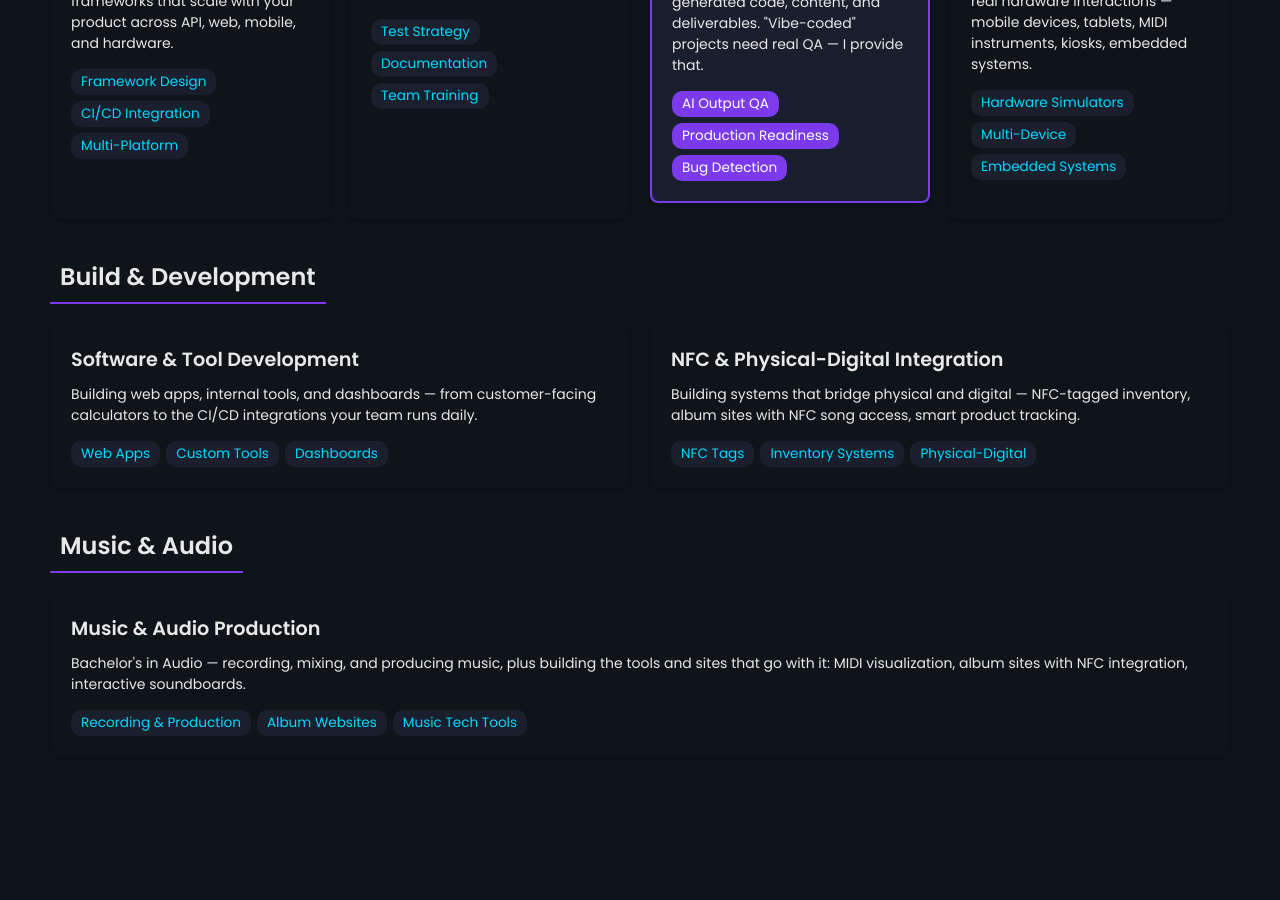
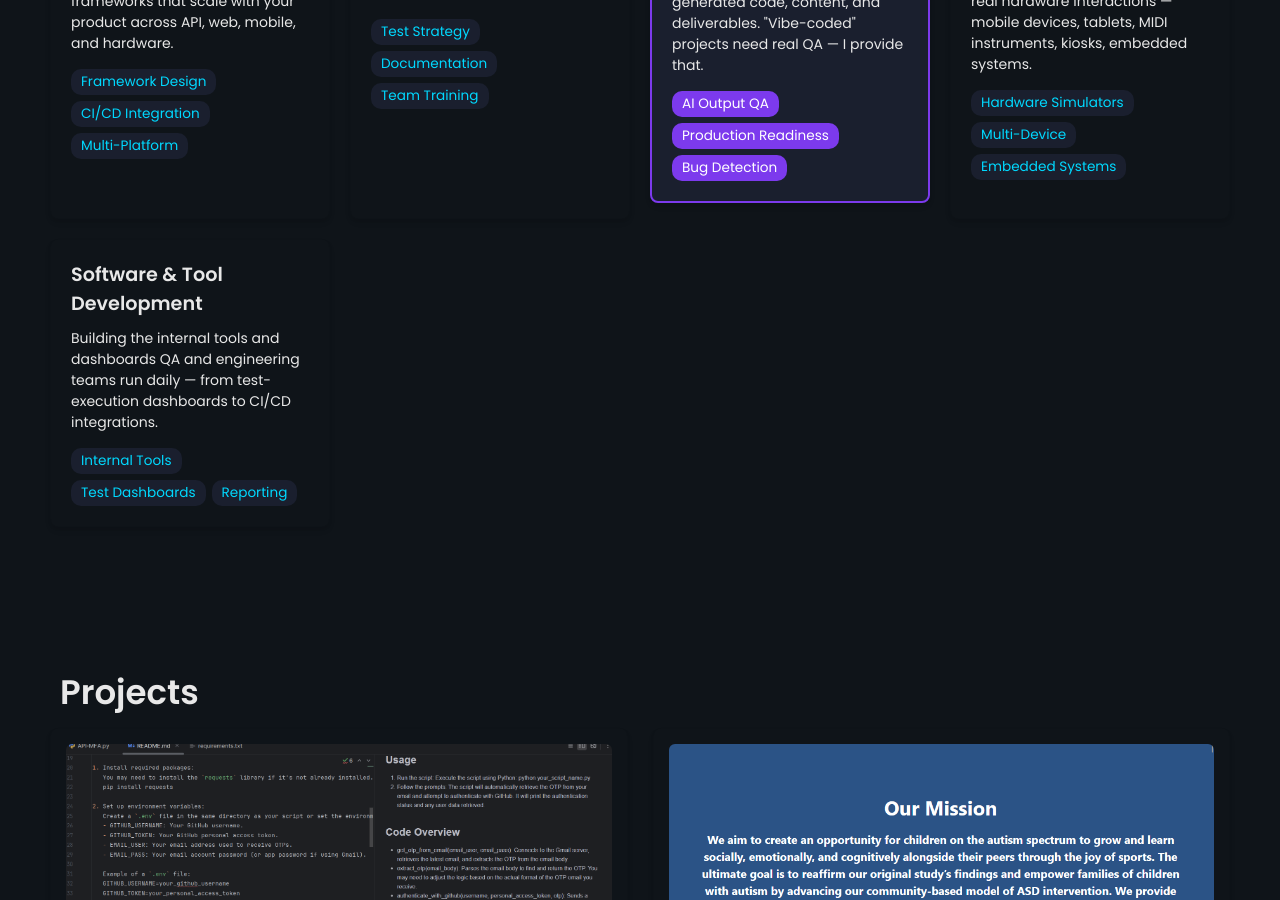
Before and after one commit to fernando-dz/fernando-dz.github.io, a Jekyll site: the page built from index.html, in a window 1280 px wide and 900 px high, scrolled down 1331 px. Built offline with Jekyll 4.4.1, drawn with Linux system fonts in a browser that asks for light colours.

Commit message:
Trim Services to QA-only, fold tooling into one category
Per resume-critique review: a Services section listing Music & Audio
Production and NFC alongside QA & Testing directly worked against the
critique's core finding that the portfolio and resume don't tell "one
consistent professional story." Removes Music & Audio and NFC entirely
from this site (they belong on graba.me, where the audience/positioning
actually fits) and folds Software & Tool Development in as a fifth QA
card instead of its own category — it reinforces the QA Infrastructure
& Tooling story rather than reading as a separate, unrelated offering.

Also removes portfolio-refresh.bundle, a leftover machine-transfer
artifact that got accidentally committed — never belonged in the repo.

Co-Authored-By: Claude Sonnet 5 <noreply@anthropic.com>

```diff
--- a/_includes/services.html
+++ b/_includes/services.html
@@ -42,43 +42,13 @@
                     <li>Embedded Systems</li>
                 </ul>
             </div>
-        </div>
-    </div>
-
-    <div class="service-category">
-        <h3 class="category-title">Build &amp; Development</h3>
-        <div class="services-grid">
             <div class="service-card">
                 <h4>Software &amp; Tool Development</h4>
-                <p>Building web apps, internal tools, and dashboards — from customer-facing calculators to the CI/CD integrations your team runs daily.</p>
+                <p>Building the internal tools and dashboards QA and engineering teams run daily — from test-execution dashboards to CI/CD integrations.</p>
                 <ul class="service-tags">
-                    <li>Web Apps</li>
-                    <li>Custom Tools</li>
-                    <li>Dashboards</li>
-                </ul>
-            </div>
-            <div class="service-card">
-                <h4>NFC &amp; Physical-Digital Integration</h4>
-                <p>Building systems that bridge physical and digital — NFC-tagged inventory, album sites with NFC song access, smart product tracking.</p>
-                <ul class="service-tags">
-                    <li>NFC Tags</li>
-                    <li>Inventory Systems</li>
-                    <li>Physical-Digital</li>
-                </ul>
-            </div>
-        </div>
-    </div>
-
-    <div class="service-category">
-        <h3 class="category-title">Music &amp; Audio</h3>
-        <div class="services-grid">
-            <div class="service-card">
-                <h4>Music &amp; Audio Production</h4>
-                <p>Bachelor's in Audio — recording, mixing, and producing music, plus building the tools and sites that go with it: MIDI visualization, album sites with NFC integration, interactive soundboards.</p>
-                <ul class="service-tags">
-                    <li>Recording &amp; Production</li>
-                    <li>Album Websites</li>
-                    <li>Music Tech Tools</li>
+                    <li>Internal Tools</li>
+                    <li>Test Dashboards</li>
+                    <li>Reporting</li>
                 </ul>
             </div>
         </div>
```
Also changed, not shown: 1 other file.
